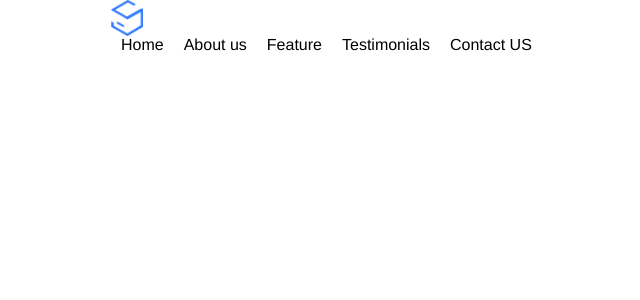
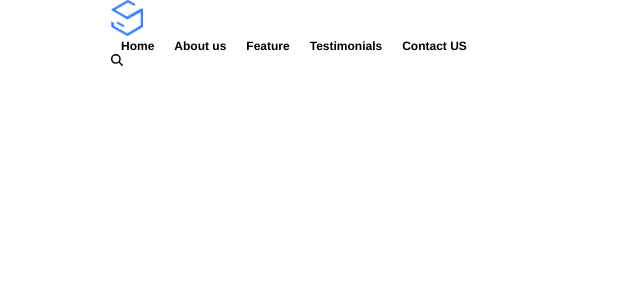
Before and after one commit to VictorEnache/proj-html-vuejs, a Vue app in the folder sb-marketing/: page / in a window 1280 px wide. Shown: the top 300 px of the page, without its empty margins (117-757 px from the left). Built offline with nearby package versions, Linux system fonts and the light colour scheme.

Commit message:
create search component

```diff
--- a/sb-marketing/src/components/header_component.vue
+++ b/sb-marketing/src/components/header_component.vue
@@ -3,6 +3,7 @@
         <div class="container">
             <Logo />
             <Navbar />
+            <Search />
         </div>
     </header>
 </template>
@@ -12,13 +13,15 @@
 <script>
 import Logo from './logo_component.vue'
 import Navbar from './navbar_component.vue'
+import Search from './search_component.vue'
 
 export default {
     name:'header_component',
 
     components:{
         Logo,
-        Navbar
+        Navbar,
+        Search
     }
 }
 </script>
--- a/sb-marketing/src/components/navbar_component.vue
+++ b/sb-marketing/src/components/navbar_component.vue
@@ -32,6 +32,8 @@ export default {
                 a{
                     color: $text-color-theta;
                     padding: 10px 0;
+                    font-size: 12px;
+                    font-weight: 600;
 
                     &:hover{
                         border-bottom: 2px solid $border-color-gamma;
--- /dev/null
+++ b/sb-marketing/src/components/search_component.vue
@@ -0,0 +1,21 @@
+<template>
+    <div id="search">
+        <fa-icon :icon="['fas', 'search']" />
+    </div>
+</template>
+
+
+
+<script>
+export default {
+    name:'search_template'
+}
+</script>
+
+
+
+<style lang="scss">
+    #search{
+        font-size: 12px;
+    }
+</style>
--- a/sb-marketing/src/main.js
+++ b/sb-marketing/src/main.js
@@ -1,5 +1,12 @@
 import Vue from 'vue'
 import App from './App.vue'
+import { library } from '@fortawesome/fontawesome-svg-core'
+import { fas } from '@fortawesome/free-solid-svg-icons'
+import { far } from '@fortawesome/free-regular-svg-icons'
+import { FontAwesomeIcon } from '@fortawesome/vue-fontawesome'
+
+library.add(fas,far)
+Vue.component('fa-icon', FontAwesomeIcon)
 
 Vue.config.productionTip = false
 
```
